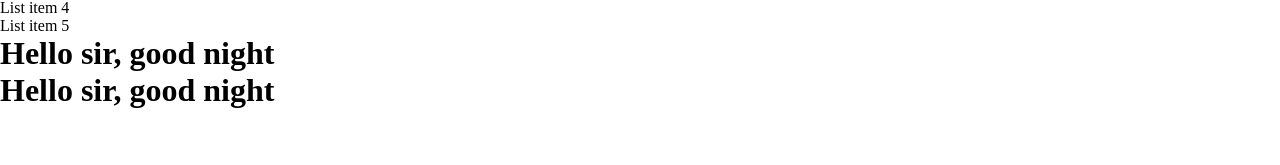
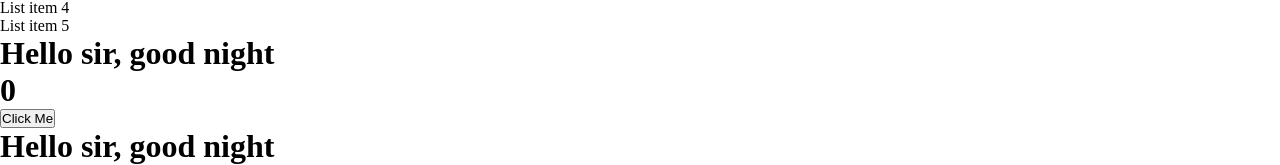
Before and after one commit to sushilv3/reactPrac, a React (Create React App) app: page / in a window 1280 px wide. Shown: the part 1032-1197 px from the top of the page. Before the commit the page ends 1141 px from the top, so only its background shows below. Built offline with nearby package versions, Linux system fonts and the light colour scheme.

Commit message:
added use state hook

```diff
--- a/src/App.js
+++ b/src/App.js
@@ -1,11 +1,24 @@
-import React from 'react';
+import React, { useState } from 'react';
 
 import Heading from './Heading';
 import Para from './Para';
 import List from './List';
 import Greeting from './Greeting';
 
-function App() {
+
+
+
+const App = ()=> {
+
+const state = useState();
+
+const [count, setCount] = useState(0);
+
+const IncNum = () =>{
+  setCount(count + 1);
+  //  console.log('clicked ', count++);
+};
+
   return (
    <>
    <Heading />
@@ -13,6 +26,9 @@ function App() {
    <List />
    <Greeting />
 
+   <h1> {count} </h1>
+
+   <button onClick={IncNum}> Click Me</button>
 
 
    </>
```
